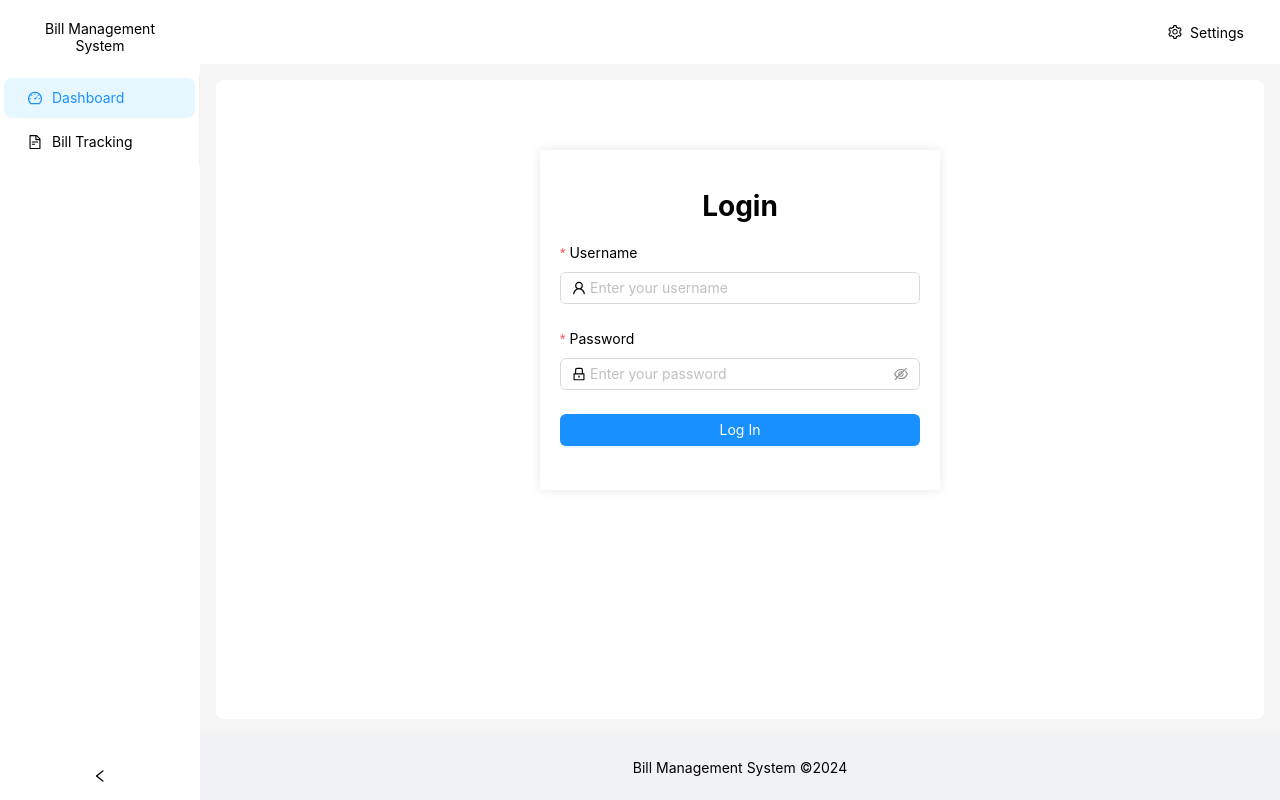
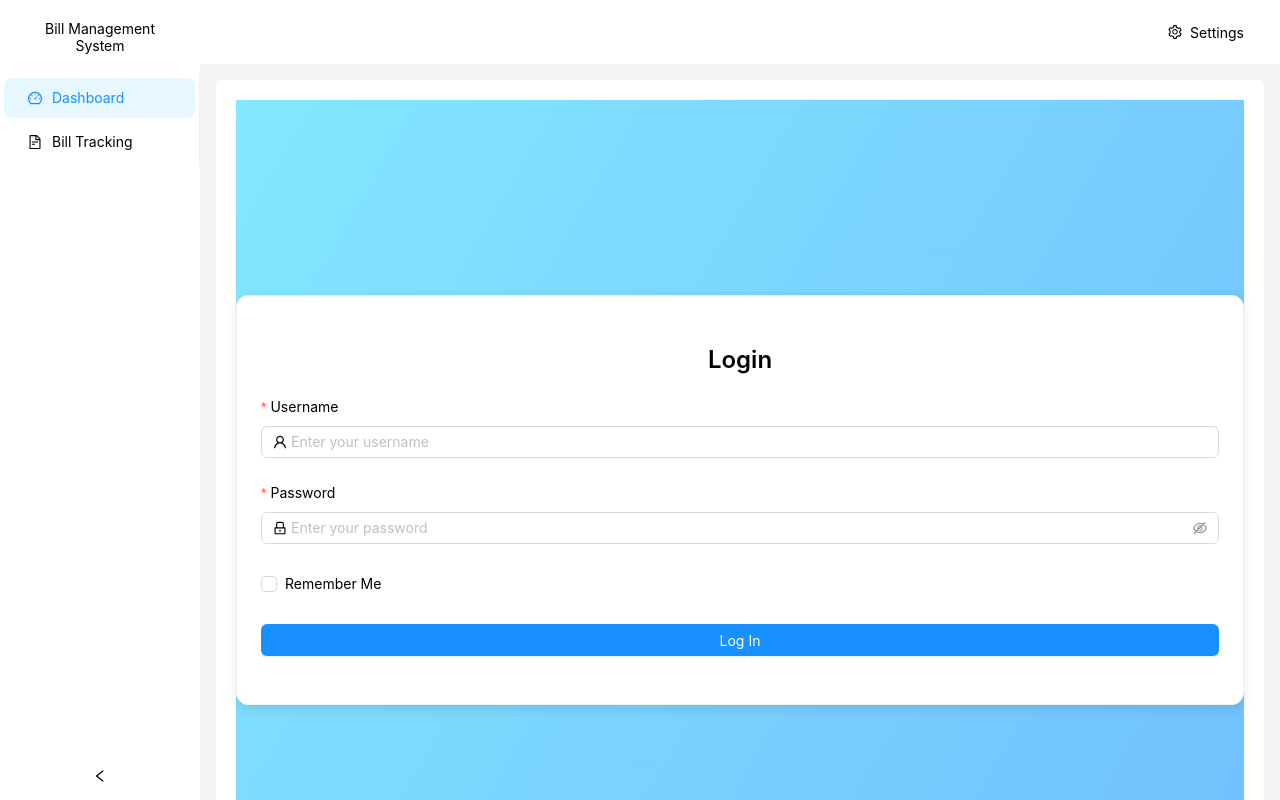
Before and after one commit to vorrawut/react-corporate-bill-management, a React (Create React App) app: page /login in a window 1280 px wide. Shown: the top 800 px of the page. Built offline with nearby package versions, Linux system fonts and the light colour scheme; the HTML template or start-up script is replaced by a standard one.

Commit message:
Adjust the UI for BillTrackingApp

```diff
--- a/src/pages/BillTrackingApp.tsx
+++ b/src/pages/BillTrackingApp.tsx
@@ -1,7 +1,7 @@
-import React, { useState } from 'react';
-import { Button, Space, Modal, Tabs, Typography } from 'antd';
-import { PlusOutlined, FileExcelOutlined } from '@ant-design/icons';
-import BillTable  from '../components/BillTable';
+import React, { useState, useEffect } from 'react';
+import { Button, Space, Modal, Tabs, Typography, Card, Tooltip, Input } from 'antd';
+import { PlusOutlined, FileExcelOutlined, TableOutlined, BarChartOutlined, SearchOutlined } from '@ant-design/icons';
+import BillTable from '../components/BillTable';
 import YearSummaryTable from '../components/YearSummaryTable';
 import BillFormModal from '../components/BillFormModal';
 import { Bill } from '../types/Bill';
@@ -16,6 +16,17 @@ const BillTrackingApp: React.FC = () => {
   const [isFormModalVisible, setFormModalVisible] = useState(false);
   const [editBill, setEditBill] = useState<Bill | null>(null);
   const { exportToExcel } = useExport();
+  const [searchTerm, setSearchTerm] = useState('');
+  const [filteredBills, setFilteredBills] = useState<Bill[]>(bills);
+  const [activeTab, setActiveTab] = useState('1');
+
+  useEffect(() => {
+    setFilteredBills(
+      bills.filter(bill =>
+        bill.vendorName.toLowerCase().includes(searchTerm.toLowerCase())
+      )
+    );
+  }, [bills, searchTerm]);
 
   const handleAddBill = () => {
     setEditBill(null);
@@ -36,23 +47,83 @@ const BillTrackingApp: React.FC = () => {
     setFormModalVisible(false);
   };
 
+  const handleTabChange = (key: string) => {
+    setActiveTab(key);
+    localStorage.setItem('activeTab', key); // Save the last viewed tab in local storage
+  };
+
+  useEffect(() => {
+    const savedTab = localStorage.getItem('activeTab');
+    if (savedTab) {
+      setActiveTab(savedTab);
+    }
+  }, []);
+
   return (
-    <div>
-      <Title level={2}>Bill Tracking Management</Title>
-      <Space style={{ marginBottom: 20 }}>
+    <Card
+      style={{
+        borderRadius: '12px',
+        boxShadow: '0 4px 12px rgba(0, 0, 0, 0.1)',
+        padding: '20px',
+        marginBottom: '20px',
+      }}
+    >
+      <Title level={2} style={{ marginBottom: 20, textAlign: 'center' }}>Bill Tracking Management</Title>
+      <Space style={{ marginBottom: 20, display: 'flex', justifyContent: 'space-between', flexWrap: 'wrap' }}>
+        <div style={{ display: 'flex', gap: '10px' }}>
+          <Tooltip title="Add a new bill">
             <Button type="primary" icon={<PlusOutlined />} onClick={handleAddBill}>
               Add Bill
             </Button>
+          </Tooltip>
+          <Tooltip title="Export all bills to Excel">
             <Button type="default" icon={<FileExcelOutlined />} onClick={() => exportToExcel(bills)}>
               Export to Excel
             </Button>
+          </Tooltip>
+        </div>
+        <Input
+          placeholder="Search by vendor name"
+          prefix={<SearchOutlined />}
+          value={searchTerm}
+          onChange={e => setSearchTerm(e.target.value)}
+          style={{ maxWidth: 300 }}
+        />
       </Space>
-      <Tabs defaultActiveKey="1">
-        <TabPane tab="Detailed Bills" key="1">
-          <BillTable bills={bills} onEdit={handleEditBill} onDelete={deleteBill} />
+      <Tabs activeKey={activeTab} onChange={handleTabChange} defaultActiveKey="1" tabBarGutter={16}>
+        <TabPane
+          tab={
+            <span>
+              <TableOutlined />
+              Detailed Bills
+            </span>
+          }
+          key="1"
+        >
+          {bills.length > 0 ? (
+            <BillTable bills={filteredBills} onEdit={handleEditBill} onDelete={deleteBill} />
+          ) : (
+            <div style={{ textAlign: 'center', padding: '50px 0' }}>
+              <Typography.Text type="secondary">No bills available. Add a new bill to get started.</Typography.Text>
+            </div>
+          )}
         </TabPane>
-        <TabPane tab="Yearly Summary" key="2">
+        <TabPane
+          tab={
+            <span>
+              <BarChartOutlined />
+              Yearly Summary
+            </span>
+          }
+          key="2"
+        >
+          {bills.length > 0 ? (
             <YearSummaryTable bills={bills} />
+          ) : (
+            <div style={{ textAlign: 'center', padding: '50px 0' }}>
+              <Typography.Text type="secondary">No data available for the yearly summary.</Typography.Text>
+            </div>
+          )}
         </TabPane>
       </Tabs>
       <Modal
@@ -61,6 +132,8 @@ const BillTrackingApp: React.FC = () => {
         onCancel={() => setFormModalVisible(false)}
         footer={null}
         destroyOnClose
+        centered
+        style={{ borderRadius: '8px' }}
       >
         <BillFormModal
           initialValues={editBill}
@@ -68,7 +141,7 @@ const BillTrackingApp: React.FC = () => {
           onCancel={() => setFormModalVisible(false)}
         />
       </Modal>
-    </div>
+    </Card>
   );
 };
 
--- /dev/null
+++ b/src/pages/LoginPage.css
@@ -0,0 +1,21 @@
+.login-container {
+    display: flex;
+    justify-content: center;
+    align-items: center;
+    min-height: 100vh;
+    background: linear-gradient(120deg, #89f7fe, #66a6ff);
+    background-size: 200% 200%;
+    animation: gradientMove 8s ease infinite;
+  }
+
+  @keyframes gradientMove {
+    0% {
+      background-position: 0% 50%;
+    }
+    50% {
+      background-position: 100% 50%;
+    }
+    100% {
+      background-position: 0% 50%;
+    }
+  }
--- a/src/pages/LoginPage.tsx
+++ b/src/pages/LoginPage.tsx
@@ -1,37 +1,80 @@
-import React from 'react';
-import { Form, Input, Button } from 'antd';
-import { LockOutlined, UserOutlined } from '@ant-design/icons';
+import React, { useState } from 'react';
+import { Form, Input, Button, Card, Typography, Spin, Checkbox, message } from 'antd';
+import { LockOutlined, UserOutlined, EyeTwoTone, EyeInvisibleOutlined } from '@ant-design/icons';
+import './LoginPage.css'; // Import the CSS file for styling
+
+const { Title } = Typography;
 
 const LoginPage: React.FC = () => {
+  const [loading, setLoading] = useState(false);
+
   const onFinish = (values: any) => {
     console.log('Login Success:', values);
-    // Add login logic here, such as API calls
+    setLoading(true);
+    message.loading({ content: 'Logging in...', key: 'login' });
+
+    // Simulate an API call
+    setTimeout(() => {
+      setLoading(false);
+      message.success({ content: 'Login successful!', key: 'login', duration: 2 });
+      // Add actual login logic here, such as API calls
+    }, 2000);
   };
 
   return (
-    <div style={{ maxWidth: 400, margin: '50px auto', padding: 20, boxShadow: '0 0 10px rgba(0, 0, 0, 0.1)' }}>
-      <h1 style={{ textAlign: 'center' }}>Login</h1>
+    <div className="login-container">
+      <Card
+        style={{
+          width: '100%',
+          borderRadius: '12px',
+          boxShadow: '0 4px 12px rgba(0, 0, 0, 0.1)',
+        }}
+      >
+        <Title level={3} style={{ textAlign: 'center', marginBottom: 20 }}>
+          Login
+        </Title>
         <Form name="login" onFinish={onFinish} layout="vertical">
           <Form.Item
             name="username"
             label="Username"
-          rules={[{ required: true, message: 'Please input your username!' }]}
+            rules={[
+              { required: true, message: 'Please input your username!' },
+              { validator: (_: any, value: string) => /^[a-zA-Z0-9]+$/.test(value) ? Promise.resolve() : Promise.reject('Username should only contain letters and numbers.') },
+            ]}
           >
-          <Input prefix={<UserOutlined />} placeholder="Enter your username" />
+            <Input prefix={<UserOutlined />} placeholder="Enter your username" aria-label="Username" />
           </Form.Item>
           <Form.Item
             name="password"
             label="Password"
-          rules={[{ required: true, message: 'Please input your password!' }]}
+            rules={[
+              { required: true, message: 'Please input your password!' },
+              { validator: (_: any, value: string) => {
+                if (!value) return Promise.reject('Please input your password!');
+                if (value.length < 6) return Promise.reject('Password must be at least 6 characters long.');
+                if (!/[A-Z]/.test(value)) return Promise.reject('Password must include at least one uppercase letter.');
+                if (!/[0-9]/.test(value)) return Promise.reject('Password must include at least one number.');
+                return Promise.resolve();
+              }},
+            ]}
           >
-          <Input.Password prefix={<LockOutlined />} placeholder="Enter your password" />
+            <Input.Password
+              prefix={<LockOutlined />}
+              placeholder="Enter your password"
+              iconRender={(visible) => (visible ? <EyeTwoTone /> : <EyeInvisibleOutlined />)}
+              aria-label="Password"
+            />
+          </Form.Item>
+          <Form.Item name="remember" valuePropName="checked">
+            <Checkbox>Remember Me</Checkbox>
           </Form.Item>
           <Form.Item>
-          <Button type="primary" htmlType="submit" block>
-            Log In
+            <Button type="primary" htmlType="submit" block disabled={loading}>
+              {loading ? <Spin size="small" /> : 'Log In'}
             </Button>
           </Form.Item>
         </Form>
+      </Card>
     </div>
   );
 };
```
Lines whose indentation alone changed are shown as unchanged.
